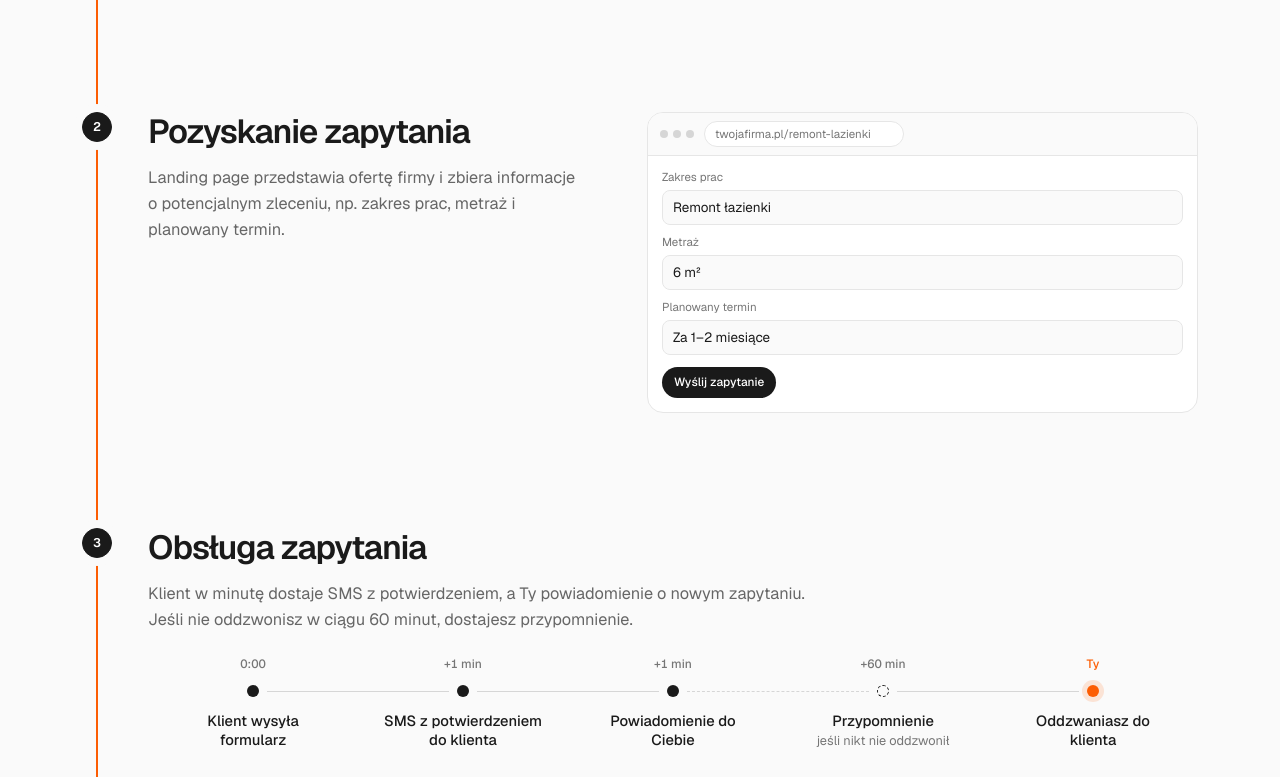
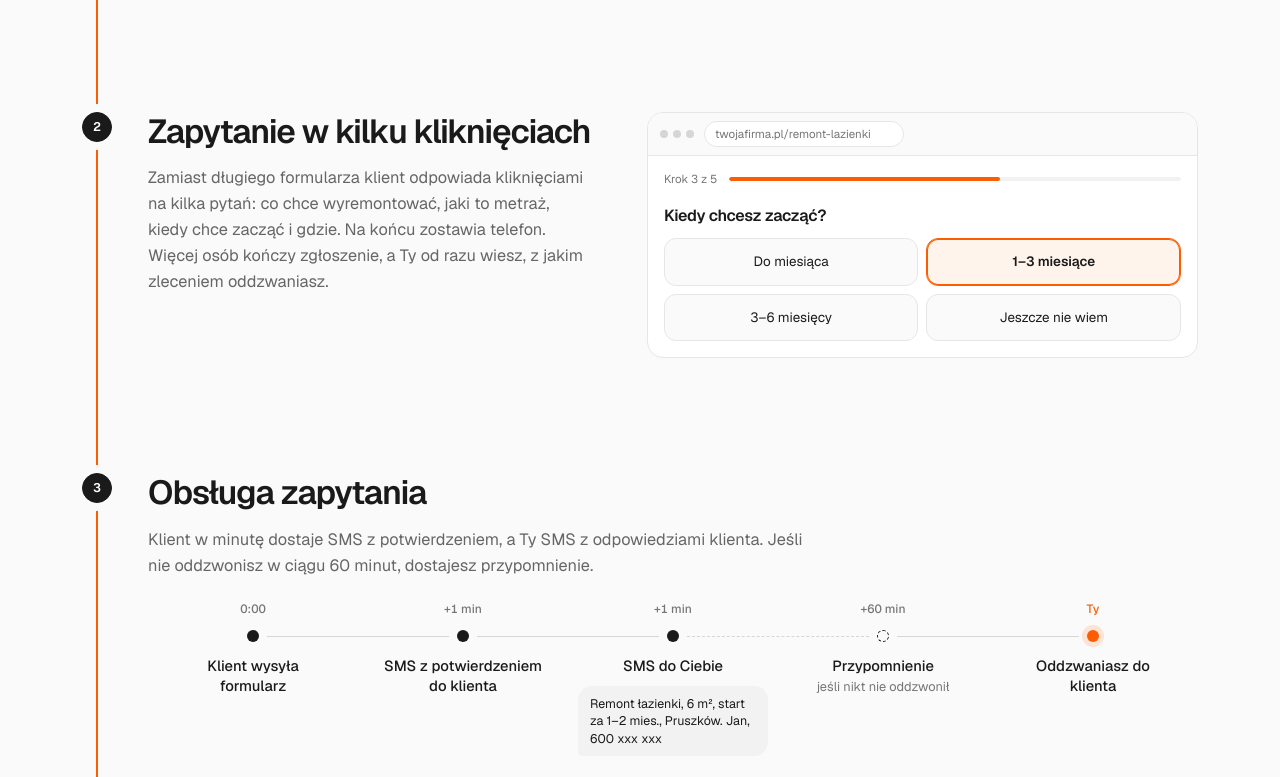
Before and after one commit to piotrmilczar1916/multo-strona, a plain HTML site: page index.html in a window 1280 px wide. Shown: the part 2203-2980 px from the top of the page. Drawn offline with nearby package versions, Linux system fonts and the light colour scheme.

Commit message:
FAQ i sekcja System: quiz w kroku 2, SMS w kroku 3
- FAQ: dopisany realny czas oceny wyników kampanii
- Krok 2: nowy tytuł i opis, mockup quizu zamiast formularza
- Krok 3: SMS do firmy z odpowiedziami klienta w dymku wiadomości

Co-Authored-By: Claude Opus 5.5 <noreply@anthropic.com>

```diff
--- a/index.html
+++ b/index.html
@@ -156,11 +156,14 @@ p{text-wrap:pretty}
 .hv-url{flex:1;max-width:200px;padding:3px 10px;border-radius:999px;background:var(--paper);border:1px solid var(--line);color:var(--faint);font-size:.72rem;overflow:hidden;text-overflow:ellipsis;white-space:nowrap}
 .hv-btn{display:inline-flex;align-items:center;gap:6px;padding:6px 12px;border-radius:999px;font-size:.74rem;font-weight:500;background:var(--ink);color:var(--on-dark)}
 .hv-btn svg{width:12px;height:12px}
-.hv-form{display:grid;gap:8px;padding:12px 14px 14px}
-.hv-field{display:grid;gap:3px}
-.hv-field small{font-size:.72rem;color:var(--faint)}
-.hv-field i{font-style:normal;font-size:.84rem;padding:6px 10px;border-radius:8px;border:1px solid var(--line);background:var(--bg)}
-.hv-form .hv-btn{justify-self:start;margin-top:4px}
+.hv-quiz{padding:14px 16px 16px}
+.hq-top{display:flex;align-items:center;gap:12px;font-size:.72rem;color:var(--faint);white-space:nowrap}
+.hq-bar{flex:1;height:4px;border-radius:4px;background:var(--soft);overflow:hidden}
+.hq-bar i{display:block;width:60%;height:100%;border-radius:inherit;background:var(--brand)}
+.hq-q{margin:14px 0 10px;font-size:1rem;font-weight:600;letter-spacing:-.02em;color:var(--ink)}
+.hq-opts{display:grid;grid-template-columns:1fr 1fr;gap:8px}
+.hq-opts span{padding:12px 8px;border-radius:12px;border:1px solid var(--line);background:var(--bg);text-align:center;font-size:.84rem;color:var(--ink)}
+.hq-opts .is-on{border-color:var(--brand);background:#fff4ec;box-shadow:inset 0 0 0 1px var(--brand);font-weight:600}
 /* 3. Powiadomienia */
 /* Droga zapytania: poziomo na desktopie, pionowo na telefonie */
 .hv-body-wide{grid-template-columns:minmax(0,1fr)}
@@ -176,6 +179,7 @@ p{text-wrap:pretty}
 .hf-if .hf-dot{background:transparent;border:1.5px dashed var(--ink)}
 .hf-you .hf-time{color:var(--brand)}
 .hf-you .hf-dot{background:var(--brand);box-shadow:0 0 0 5px rgba(252,93,3,.15)}
+.hf-sms{display:block;max-width:24ch;margin-top:10px;padding:9px 12px;border-radius:14px 14px 14px 4px;background:var(--soft);color:var(--ink);font-size:.78rem;line-height:1.4;text-align:left}
 .hf-legend{display:flex;justify-content:center;gap:24px;margin-top:28px;font-size:.78rem;color:var(--faint)}
 .hf-legend span{display:inline-flex;align-items:center;gap:8px}
 .hf-legend i{width:8px;height:8px;border-radius:50%;background:var(--ink)}
@@ -381,7 +385,8 @@ b.hv-val{color:var(--ink);font-weight:600}
   .hf-time{padding:0;line-height:1.35}
   .hf-dot{margin-top:4px}
   .hf-row b{margin-top:0;max-width:none}
-  .hf-row small{grid-column:3}
+  .hf-row small,.hf-sms{grid-column:3}
+  .hf-sms{justify-self:start;margin-top:8px}
   .hf-row:not(:last-child)::after{top:26px;bottom:-14px;left:71.5px;width:1px;height:auto}
   .hf-dash::after{border-top:0;border-left:1px dashed var(--line-2)}
   .hf-legend{justify-content:flex-start;margin-top:16px}
@@ -566,16 +571,15 @@ b.hv-val{color:var(--ink);font-weight:600}
           <span class="hv-num" aria-hidden="true">2</span>
           <div class="hv-body">
             <div class="hv-text">
-              <h3>Pozyskanie zapytania</h3>
-              <p>Landing page przedstawia ofertę firmy i zbiera informacje o potencjalnym zleceniu, np. zakres prac, metraż i planowany termin.</p>
+              <h3>Zapytanie w kilku kliknięciach</h3>
+              <p>Zamiast długiego formularza klient odpowiada kliknięciami na kilka pytań: co chce wyremontować, jaki to metraż, kiedy chce zacząć i gdzie. Na końcu zostawia telefon. Więcej osób kończy zgłoszenie, a Ty od razu wiesz, z jakim zleceniem oddzwaniasz.</p>
             </div>
             <div class="hv-card hv-lp" aria-hidden="true">
               <div class="hv-chrome"><span class="dots"><i></i><i></i><i></i></span><span class="hv-url">twojafirma.pl/remont-lazienki</span></div>
-              <div class="hv-form">
-                <span class="hv-field"><small>Zakres prac</small><i>Remont łazienki</i></span>
-                <span class="hv-field"><small>Metraż</small><i>6 m²</i></span>
-                <span class="hv-field"><small>Planowany termin</small><i>Za 1–2 miesiące</i></span>
-                <span class="hv-btn">Wyślij zapytanie</span>
+              <div class="hv-quiz">
+                <div class="hq-top"><span>Krok 3 z 5</span><span class="hq-bar"><i></i></span></div>
+                <p class="hq-q">Kiedy chcesz zacząć?</p>
+                <div class="hq-opts"><span>Do miesiąca</span><span class="is-on">1–3 miesiące</span><span>3–6 miesięcy</span><span>Jeszcze nie wiem</span></div>
               </div>
             </div>
           </div>
@@ -585,13 +589,13 @@ b.hv-val{color:var(--ink);font-weight:600}
           <div class="hv-body hv-body-wide">
             <div class="hv-text">
               <h3>Obsługa zapytania</h3>
-              <p>Klient w minutę dostaje SMS z potwierdzeniem, a Ty powiadomienie o nowym zapytaniu. Jeśli nie oddzwonisz w ciągu 60 minut, dostajesz przypomnienie.</p>
+              <p>Klient w minutę dostaje SMS z potwierdzeniem, a Ty SMS z odpowiedziami klienta. Jeśli nie oddzwonisz w ciągu 60 minut, dostajesz przypomnienie.</p>
             </div>
             <!-- Droga zapytania: czarne kropki dzieją się automatycznie, pomarańczowa to kontakt firmy -->
             <div class="hv-flow" aria-hidden="true">
               <div class="hf-row"><span class="hf-time">0:00</span><span class="hf-dot"></span><b>Klient wysyła formularz</b></div>
               <div class="hf-row"><span class="hf-time">+1 min</span><span class="hf-dot"></span><b>SMS z potwierdzeniem do klienta</b></div>
-              <div class="hf-row hf-dash"><span class="hf-time">+1 min</span><span class="hf-dot"></span><b>Powiadomienie do Ciebie</b></div>
+              <div class="hf-row hf-dash"><span class="hf-time">+1 min</span><span class="hf-dot"></span><b>SMS do Ciebie</b><span class="hf-sms">Remont łazienki, 6 m², start za 1–2 mies., Pruszków. Jan, 600 xxx xxx</span></div>
               <div class="hf-row hf-if"><span class="hf-time">+60 min</span><span class="hf-dot"></span><b>Przypomnienie</b><small>jeśli nikt nie oddzwonił</small></div>
               <div class="hf-row hf-you"><span class="hf-time">Ty</span><span class="hf-dot"></span><b>Oddzwaniasz do klienta</b></div>
             </div>
@@ -733,7 +737,7 @@ b.hv-val{color:var(--ink);font-weight:600}
       <details><summary>Ile kosztuje współpraca?</summary><p>Cena zależy od zakresu i obszaru działania. Ustalamy ją po bezpłatnej konsultacji: dostajesz stałą miesięczną kwotę za obsługę. Budżet reklamowy opłacasz osobno, bezpośrednio w Google.</p></details>
       <details><summary>Jaki budżet reklamowy jest potrzebny?</summary><p>Zależy od okolicy i konkurencji. Na konsultacji pokażemy realne widełki dla Twojego obszaru, zanim cokolwiek wydasz.</p></details>
       <details><summary>Czy gwarantujecie konkretną liczbę zleceń?</summary><p>Nie. Uważaj na każdego, kto to obiecuje bez znajomości Twojej firmy. Gwarantujemy rzetelną pracę, pełny pomiar i jasne raporty, z których widzisz, co realnie daje reklama.</p></details>
-      <details><summary>Kiedy pojawią się pierwsze zapytania?</summary><p>Kampania startuje w ciągu 5 dni roboczych od otrzymania dostępów. Pierwszy raport dostajesz po 7 dniach, potem podsumowanie na koniec każdego miesiąca.</p></details>
+      <details><summary>Kiedy pojawią się pierwsze zapytania?</summary><p>Kampania startuje w ciągu 5 dni roboczych od otrzymania dostępów. Pierwszy raport dostajesz po 7 dniach, potem podsumowanie na koniec każdego miesiąca. Pierwsze 2–4 tygodnie to zbieranie danych i poprawianie kampanii. Zlecenia realnie oceniamy po 2–3 miesiącach, bo tyle trwa droga od zapytania do podpisanej umowy.</p></details>
       <details><summary>Na jak długo jest umowa?</summary><p>Umowa jest miesięczna. Po okresie testowym obowiązuje 30 dni wypowiedzenia. Konto reklamowe zawsze należy do Ciebie, także po zakończeniu współpracy.</p></details>
     </div>
   </div>
```
